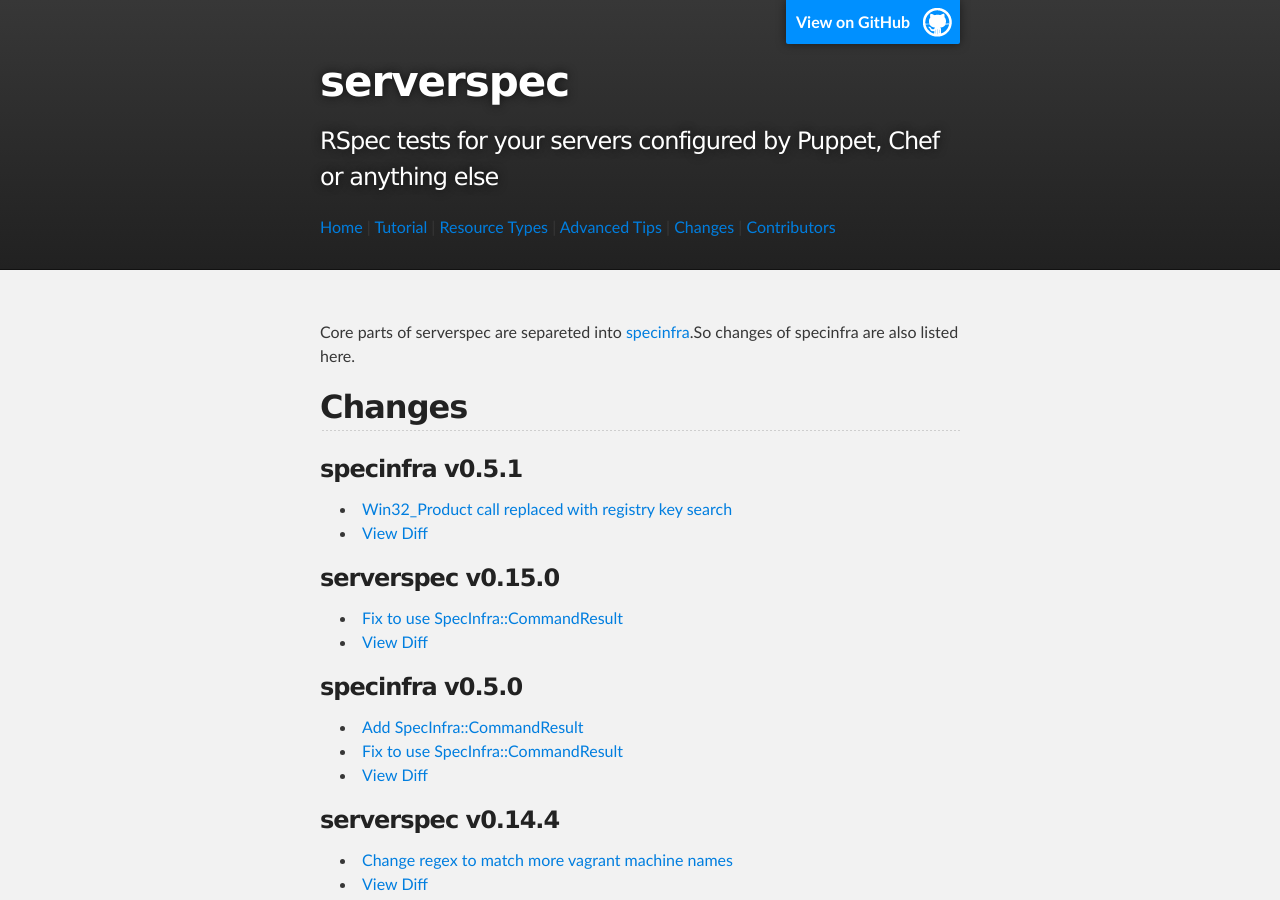
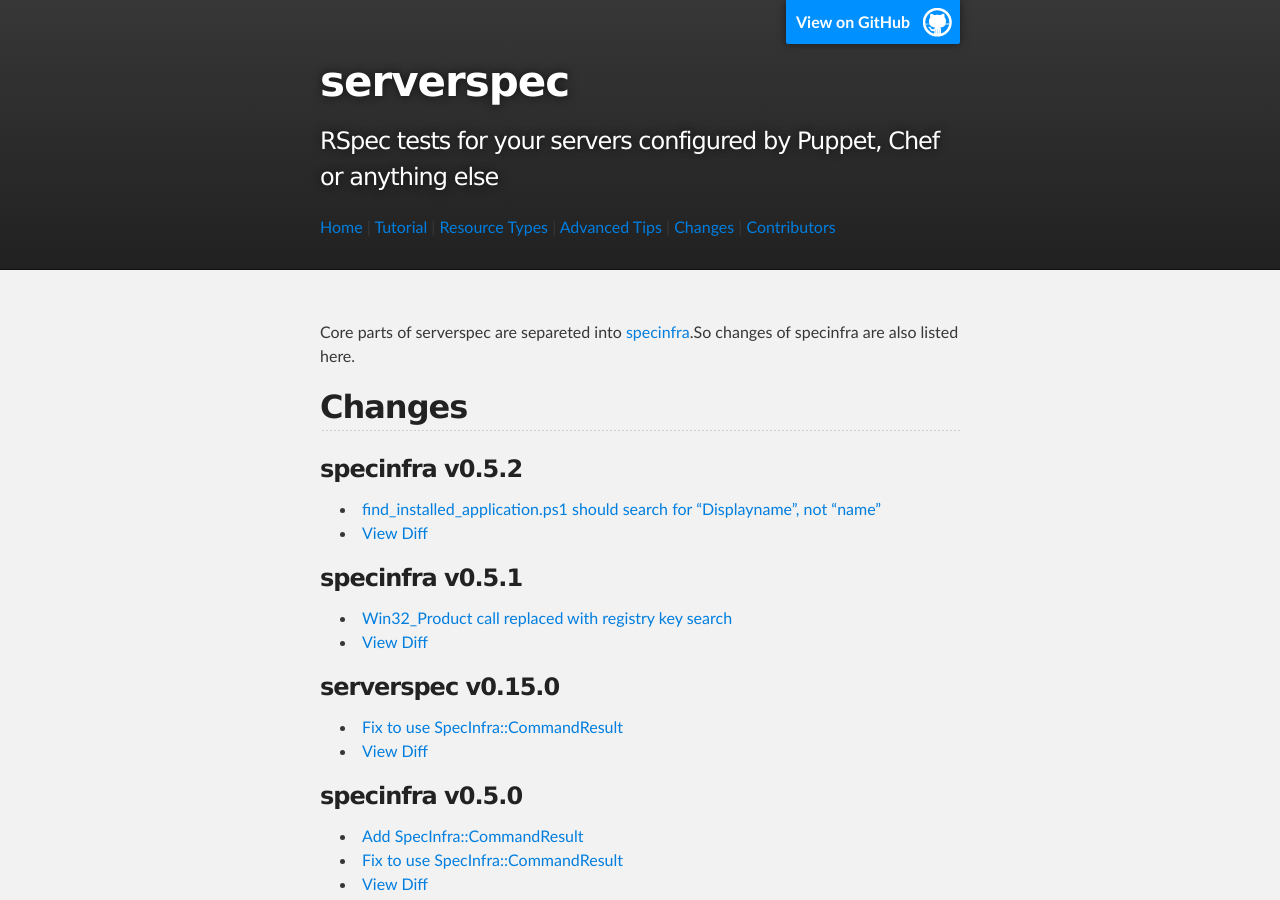
Before and after one commit to serverspec/serverspec.github.io, a Jekyll site: the page built from changes.md, in a window 1280 px wide and 900 px high. Built offline with Jekyll 4.4.1, drawn with Linux system fonts in a browser that asks for light colours; Markdown is read by kramdown in place of the engine named in the settings.

Commit message:
Add changes

```diff
--- a/changes.md
+++ b/changes.md
@@ -6,6 +6,11 @@ title: Changes
 Core parts of serverspec are separeted into [specinfra](https://github.com/serverspec/specinfra).So changes of specinfra are also listed here.
 
 ## Changes
+
+### specinfra v0.5.2
+
+ * [find\_installed\_application.ps1 should search for "Displayname", not "name"](https://github.com/serverspec/specinfra/pull/45)
+ * [View Diff](https://github.com/serverspec/specinfra/compare/v0.5.1...v0.5.2)
 
 ### specinfra v0.5.1
 
```
